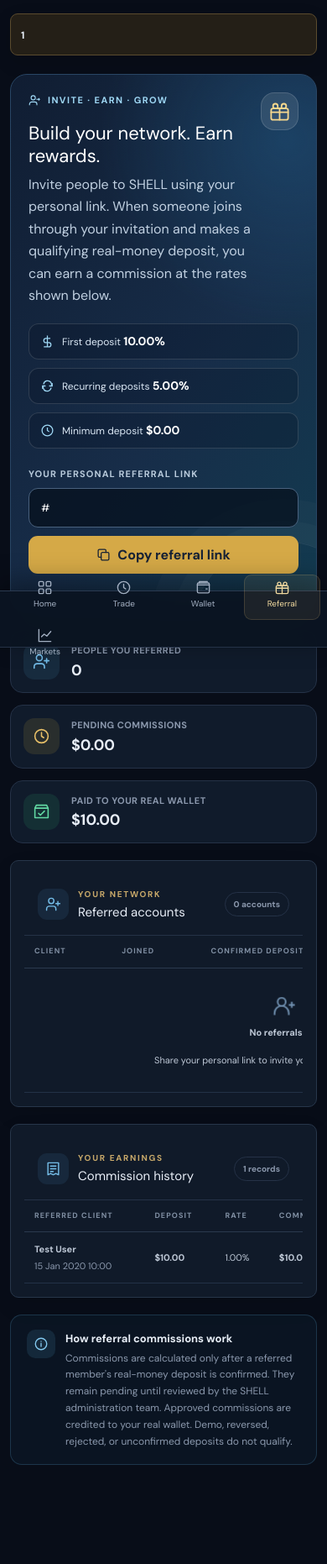
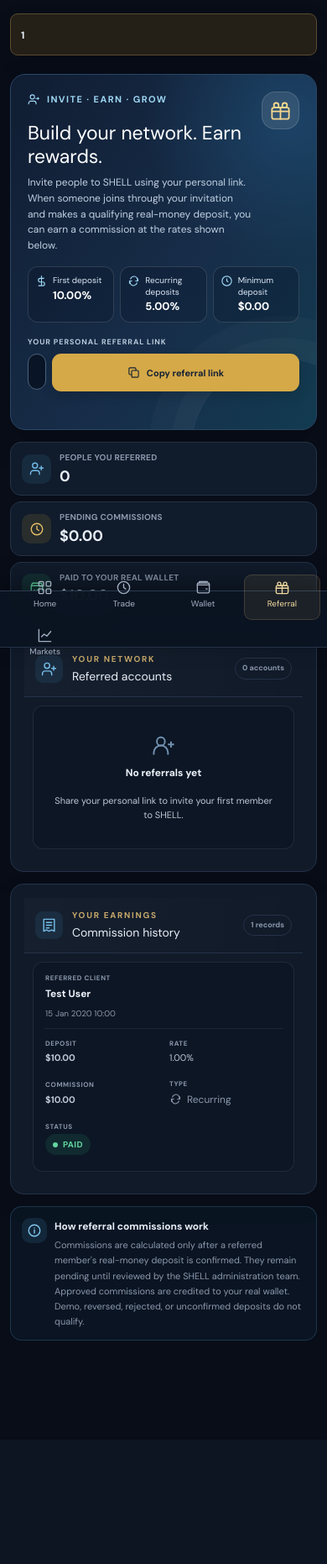
Before and after one commit to anorbert/shell, a Laravel app: page /referrals in a window 390 px wide. Shown: the part 73-1935 px from the top of the page at 84% size. After the commit the page ends 1669 px from the top, so only its background shows below. Run offline with Laravel 12, Linux system fonts and the light colour scheme; the visitor is signed in with stand-in values (Sample User, id 1); data comes from the database, SQL or seed files in the repository; tables that the repository leaves empty hold one stand-in row (values such as "Sample post"); style sheets or scripts are compiled from the project's sources.

Commit message:
Polish referral dashboard responsive UI

```diff
--- a/resources/views/client/referrals.blade.php
+++ b/resources/views/client/referrals.blade.php
@@ -65,6 +65,90 @@
 .ref-disabled{margin-top:18px;padding:12px 14px;border-radius:11px;background:rgba(210,160,53,.12);color:#f0ce82;font-size:13px}
 @media(max-width:760px){.ref-stats{grid-template-columns:1fr}.ref-stat{padding:15px}.ref-hero-top{gap:12px}.ref-hero-mark{width:45px;height:45px;flex-basis:45px}.ref-panel-head{padding:16px}.ref-table td,.ref-table th{padding:12px}}
 @media(max-width:520px){.ref-link-box{flex-direction:column}.ref-link-box .ref-copy{min-height:45px;width:100%}.ref-hero{padding:21px}.ref-rate-row{display:grid;grid-template-columns:1fr}.ref-rate{width:100%}.ref-panel-head h2{font-size:15px}.ref-count{font-size:10px}}
+
+/* Referrals page refinement */
+.ref-page{width:100%;min-width:0}
+.ref-hero{border-radius:18px;box-shadow:0 18px 42px rgba(0,0,0,.16)}
+.ref-hero p{font-size:13px}
+.ref-rate{min-height:44px}
+.ref-link-box input{height:48px}
+.ref-copy{min-height:48px;box-shadow:0 5px 14px rgba(0,0,0,.14)}
+.ref-copy:focus-visible{outline:2px solid #f3d58f;outline-offset:3px}
+.ref-stat{position:relative;transition:border-color .18s ease,transform .18s ease,background .18s ease}
+.ref-stat:hover{border-color:rgba(117,189,232,.32);transform:translateY(-2px)}
+.ref-panel{border:1px solid var(--ref-line);border-radius:16px;box-shadow:0 12px 28px rgba(0,0,0,.10)}
+.ref-panel-head{background:linear-gradient(90deg,rgba(255,255,255,.025),transparent)}
+.ref-table{min-width:680px;border-collapse:separate;border-spacing:0}
+.ref-table thead th{font-size:10px;letter-spacing:.075em;color:#91a3b9;background:rgba(7,16,29,.42);white-space:nowrap}
+.ref-table tbody tr{transition:background .16s ease}
+.ref-table tbody tr:not(:last-child) td{border-bottom:1px solid rgba(139,158,183,.09)}
+.ref-table tbody tr:hover:not(:has(.ref-empty)){background:rgba(111,163,205,.055)}
+.ref-table td{font-size:12px;vertical-align:middle}
+.ref-table td strong{font-size:12px;color:#edf3fb}
+.ref-table td small{overflow-wrap:anywhere}
+.ref-table .money{font-variant-numeric:tabular-nums}
+.ref-status{white-space:nowrap}
+.ref-note{border-radius:14px}
+@media(max-width:760px){
+ .ref-stats{grid-template-columns:repeat(3,minmax(0,1fr));gap:9px}
+ .ref-stat{gap:10px;padding:13px 11px;border-radius:13px}
+ .ref-stat-icon{width:35px;height:35px;flex-basis:35px;border-radius:10px}
+ .ref-stat-icon svg{width:18px;height:18px}
+ .ref-stat small{font-size:9px;line-height:1.35;letter-spacing:.025em}
+ .ref-stat strong{font-size:clamp(15px,2.8vw,19px)}
+ .ref-panel{margin-bottom:14px}
+}
+@media(max-width:640px){
+ .ref-hero{padding:20px;margin-bottom:14px}
+ .ref-hero h2{font-size:23px}
+ .ref-hero p{font-size:12px;line-height:1.55}
+ .ref-rate-row{display:grid;grid-template-columns:repeat(3,minmax(0,1fr));gap:7px;margin-top:16px}
+ .ref-rate{min-width:0;min-height:58px;align-items:flex-start;gap:6px;padding:9px 8px;font-size:10px;line-height:1.35}
+ .ref-rate svg{width:15px;height:15px}
+ .ref-rate strong{display:block;font-size:13px;margin-top:2px}
+ .ref-link-label{margin:17px 0 7px;font-size:9px}
+ .ref-link-box{display:flex;flex-direction:row;gap:7px}
+ .ref-link-box input{height:43px;padding:10px;font-size:11px}
+ .ref-copy{min-height:43px;padding:0 12px;font-size:11px}
+ .ref-copy svg{width:15px;height:15px}
+ .ref-copy-feedback{font-size:10px}
+ .ref-stats{grid-template-columns:1fr;gap:7px;margin-bottom:14px}
+ .ref-stat{padding:11px 13px;min-height:62px}
+ .ref-stat small{font-size:10px}
+ .ref-stat strong{font-size:18px}
+ .ref-panel-head{padding:13px}
+ .ref-panel-icon{width:33px;height:33px;border-radius:9px}
+ .ref-panel-head h2{font-size:14px}
+ .ref-count{padding:5px 8px;font-size:9px}
+ .ref-table-wrap{overflow:visible;padding:10px}
+ .ref-table{display:block;width:100%;min-width:0;border-collapse:separate;border-spacing:0}
+ .ref-table thead{display:none}
+ .ref-table tbody{display:grid;gap:9px}
+ .ref-table tbody tr{display:grid;grid-template-columns:repeat(2,minmax(0,1fr));gap:0 10px;padding:10px 12px;border:1px solid rgba(139,158,183,.15);border-radius:12px;background:rgba(7,16,29,.34)}
+ .ref-table tbody tr:hover:not(:has(.ref-empty)){background:rgba(111,163,205,.07)}
+ .ref-table tbody tr td{display:flex;flex-direction:column;align-items:flex-start;justify-content:center;gap:4px;min-width:0;padding:9px 2px;border:0!important;font-size:11px;overflow-wrap:anywhere}
+ .ref-table tbody tr td:before{content:attr(data-label);color:var(--ref-muted);font-size:8px;font-weight:850;letter-spacing:.075em;line-height:1.3}
+ .ref-table tbody tr td.ref-primary-cell{grid-column:1/-1;padding-top:3px;padding-bottom:10px;border-bottom:1px solid rgba(139,158,183,.12)!important;margin-bottom:3px}
+ .ref-table tbody tr td.ref-primary-cell:before{content:attr(data-label)}
+ .ref-table td strong{font-size:12px}
+ .ref-table td small{font-size:10px}
+ .ref-table .ref-empty{display:block;grid-column:1/-1;padding:22px 10px!important;text-align:center}
+ .ref-table .ref-empty:before{content:none}
+ .ref-note{padding:13px;gap:9px}
+ .ref-note-icon{width:30px;height:30px}
+ .ref-note strong{font-size:12px}
+ .ref-note p{font-size:11px}
+}
+@media(max-width:380px){
+ .ref-hero-mark{display:none}
+ .ref-rate-row{grid-template-columns:1fr}
+ .ref-rate{min-height:0;align-items:center}
+ .ref-rate strong{display:inline;margin-left:3px}
+ .ref-link-box{flex-direction:column}
+ .ref-copy{width:100%}
+ .ref-table tbody tr{gap:0 7px;padding:8px 10px}
+}
+
 </style>
 <div class="ref-page">
 @if(session('status'))<div class="notice-banner"><div><strong>{{ session('status') }}</strong></div></div>@endif
@@ -105,7 +189,7 @@
     </div>
     <div class="ref-table-wrap"><table class="data-table ref-table"><thead><tr><th>CLIENT</th><th>JOINED</th><th>CONFIRMED DEPOSITS</th><th>FIRST DEPOSIT</th></tr></thead><tbody>
     @forelse($referrals as $referral)
-        <tr><td><strong>{{ $referral->name }}</strong><small>{{ $referral->email }}</small></td><td>{{ $referral->created_at ? date('d M Y', strtotime($referral->created_at)) : '—' }}</td><td>{{ number_format($referral->successful_deposits) }}</td><td>{{ $referral->first_deposit_at ? date('d M Y', strtotime($referral->first_deposit_at)) : 'Not yet' }}</td></tr>
+        <tr><td class="ref-primary-cell" data-label="CLIENT"><strong>{{ $referral->name }}</strong><small>{{ $referral->email }}</small></td><td data-label="JOINED">{{ $referral->created_at ? date('d M Y', strtotime($referral->created_at)) : '—' }}</td><td data-label="CONFIRMED DEPOSITS">{{ number_format($referral->successful_deposits) }}</td><td data-label="FIRST DEPOSIT">{{ $referral->first_deposit_at ? date('d M Y', strtotime($referral->first_deposit_at)) : 'Not yet' }}</td></tr>
     @empty
         <tr><td colspan="4" class="ref-empty"><svg viewBox="0 0 24 24" fill="none" stroke="currentColor" stroke-width="1.6"><circle cx="9" cy="8" r="4"/><path d="M2 21v-2a7 7 0 0 1 14 0v2m3-13v6m3-3h-6"/></svg><strong>No referrals yet</strong><br>Share your personal link to invite your first member to SHELL.</td></tr>
     @endforelse
@@ -120,7 +204,7 @@
     </div>
     <div class="ref-table-wrap"><table class="data-table ref-table"><thead><tr><th>REFERRED CLIENT</th><th>DEPOSIT</th><th>RATE</th><th>COMMISSION</th><th>TYPE</th><th>STATUS</th></tr></thead><tbody>
     @forelse($commissions as $commission)
-        <tr><td><strong>{{ $commission->referred_name }}</strong><small>{{ $commission->created_at ? date('d M Y H:i', strtotime($commission->created_at)) : '' }}</small></td><td class="money">${{ number_format((float) $commission->deposit_amount_usd, 2) }}</td><td>{{ number_format((float) $commission->commission_percent, 2) }}%</td><td class="money">${{ number_format((float) $commission->commission_amount_usd, 2) }}</td><td><span class="ref-type">@if($commission->commission_type === 'first')<svg viewBox="0 0 24 24" fill="none" stroke="currentColor" stroke-width="1.8"><path d="m12 2 2.5 6.5L21 11l-6.5 2.5L12 20l-2.5-6.5L3 11l6.5-2.5L12 2Z"/></svg>First deposit @else<svg viewBox="0 0 24 24" fill="none" stroke="currentColor" stroke-width="1.8"><path d="M20 7v5h-5M4 17v-5h5"/><path d="M5.6 9A7 7 0 0 1 18 6l2 6M4 12l2 6a7 7 0 0 0 12.4-3"/></svg>Recurring @endif</span></td><td><span class="ref-status {{ $commission->status }}">{{ $commission->status }}</span></td></tr>
+        <tr><td class="ref-primary-cell" data-label="REFERRED CLIENT"><strong>{{ $commission->referred_name }}</strong><small>{{ $commission->created_at ? date('d M Y H:i', strtotime($commission->created_at)) : '' }}</small></td><td class="money" data-label="DEPOSIT">${{ number_format((float) $commission->deposit_amount_usd, 2) }}</td><td data-label="RATE">{{ number_format((float) $commission->commission_percent, 2) }}%</td><td class="money" data-label="COMMISSION">${{ number_format((float) $commission->commission_amount_usd, 2) }}</td><td data-label="TYPE"><span class="ref-type">@if($commission->commission_type === 'first')<svg viewBox="0 0 24 24" fill="none" stroke="currentColor" stroke-width="1.8"><path d="m12 2 2.5 6.5L21 11l-6.5 2.5L12 20l-2.5-6.5L3 11l6.5-2.5L12 2Z"/></svg>First deposit @else<svg viewBox="0 0 24 24" fill="none" stroke="currentColor" stroke-width="1.8"><path d="M20 7v5h-5M4 17v-5h5"/><path d="M5.6 9A7 7 0 0 1 18 6l2 6M4 12l2 6a7 7 0 0 0 12.4-3"/></svg>Recurring @endif</span></td><td data-label="STATUS"><span class="ref-status {{ $commission->status }}">{{ $commission->status }}</span></td></tr>
     @empty
         <tr><td colspan="6" class="ref-empty"><svg viewBox="0 0 24 24" fill="none" stroke="currentColor" stroke-width="1.6"><path d="M4 3h16v18l-4-2-4 2-4-2-4 2V3Z"/><path d="M8 8h8M8 12h8"/></svg><strong>No commissions recorded</strong><br>Qualifying commissions will appear here after referred members make confirmed real-money deposits.</td></tr>
     @endforelse
```
